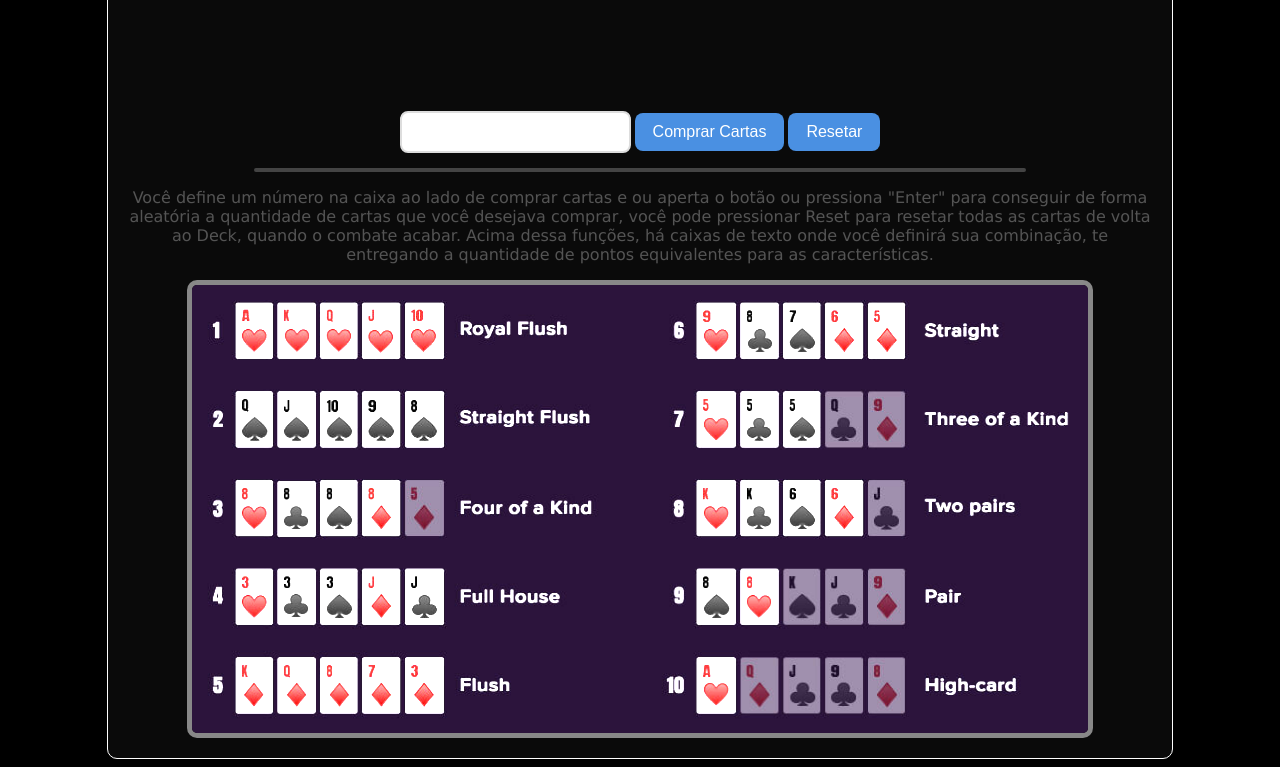
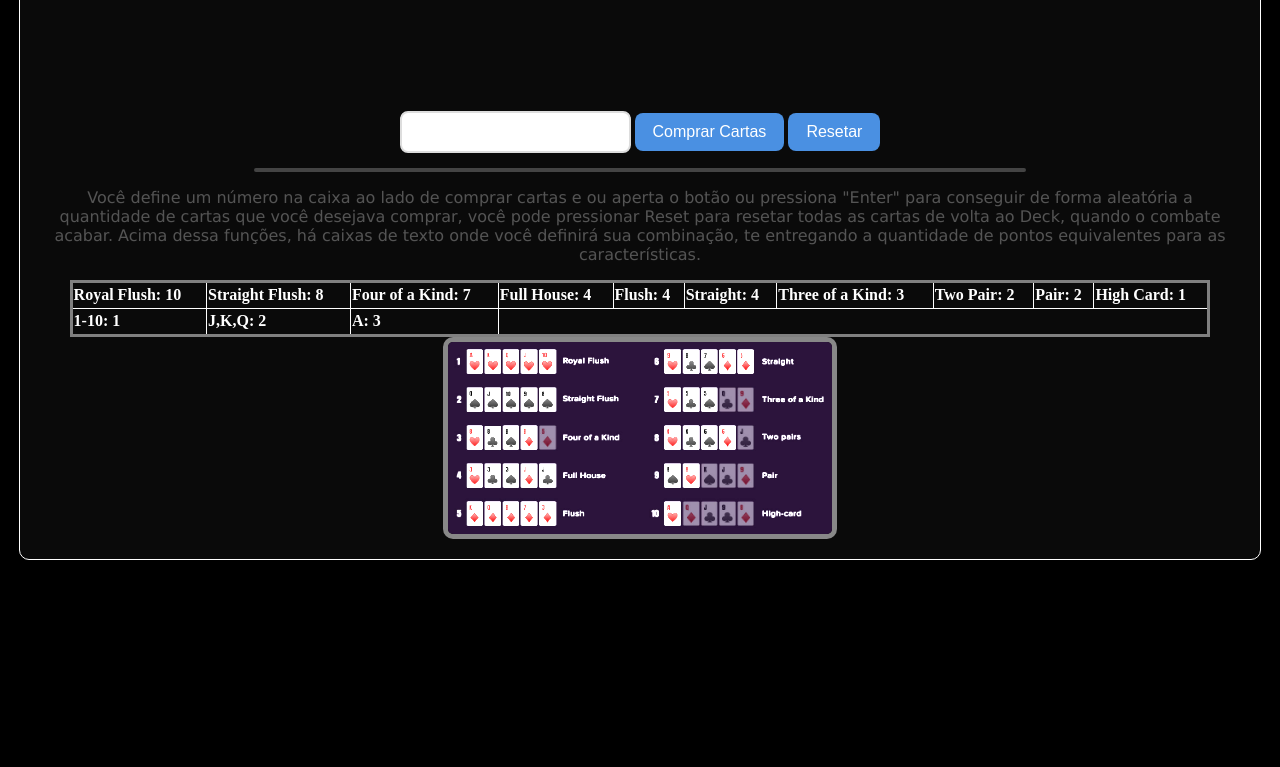
Before and after one commit to rickcham/tome-of-classes, a plain HTML site: page subclasses/caras.html in a window 1280 px wide. Shown: the part 138-905 px from the top of the page. After the commit the page ends 800 px from the top, so only its background shows below. Drawn offline with Linux system fonts and the light colour scheme.

Commit message:
mais ajustes no warmage do renan

```diff
--- a/subclasses/caras.html
+++ b/subclasses/caras.html
@@ -38,6 +38,26 @@ textarea{
     box-shadow: 0 0 5px rgba(74,144,226,0.4);
   }
 
+th{
+    border: solid white 1px;
+}
+
+
+table {
+    width: 100%;
+  max-width: 100%;
+  border-collapse: collapse;
+  height: auto;
+  table-layout: auto;
+  border-collapse: collapse;
+  margin-left: 15px;
+  line-height: 1.42857;
+  border: grey solid;
+      text-align: left;
+        width: 95%;
+  margin: auto;
+  overflow-x: auto;
+}
 
 
       *{color: white;}
@@ -71,7 +91,9 @@ button:hover {
 }
 
 .container{
-  width: 80vw;
+  width: 95%;
+  margin: auto;
+  overflow-x: auto;
   background-color: #0a0a0a;
   margin: auto;
   border: 1px solid white;
@@ -90,8 +112,8 @@ border-radius: 5px;
       }
 
       .poker{
-        width: 70vw;
-        height: 35vw;
+        width: 30vw;
+        height: 15vw;
         margin: auto;
         display: block;
         border: #444 solid 5px;
@@ -103,6 +125,8 @@ border-radius: 5px;
         filter: opacity(30%);
         font-family: 'Lucida Sans', 'Lucida Sans Regular', 'Lucida Grande', 'Lucida Sans Unicode', Geneva, Verdana, sans-serif;
       }
+
+
 
       </style>
 </head>
@@ -124,8 +148,29 @@ border-radius: 5px;
 
 
 <p class="Tutorial">Você define um número na caixa ao lado de comprar cartas e ou aperta o botão ou pressiona "Enter" para conseguir de forma aleatória a quantidade de cartas que você desejava comprar, você pode pressionar Reset para resetar todas as cartas de volta ao Deck, quando o combate acabar. Acima dessa funções, há caixas de texto onde você definirá sua combinação, te entregando a quantidade de pontos equivalentes para as características. </p>
-    <img src="poker.jpeg" class="poker" alt="">
+    <div style="display: flex ; max-width: 80vw; break-after: column;"></div>
+<table style="margin: auto;">
+ <tr>
+<th>Royal Flush: 10</th>
+<th>Straight Flush: 8</th>
+<th>Four of a Kind: 7</th>
+<th>Full House: 4</th>
+<th>Flush: 4</th>
+<th>Straight: 4</th>
+<th>Three of a Kind: 3</th>
+<th>Two Pair: 2</th>
+<th>Pair: 2</th>
+<th>High Card: 1</th>
+ </tr>
+ <tr>
+<th>1-10: 1</th>
+<th>J,K,Q: 2</th>
+<th>A: 3</th>
+ </tr>
+</table>
 
+<img src="poker.jpeg" class="poker" alt="">
+</div>
 </div>
 </body>
 </html>
```
Also changed, not shown: subclasses/coringa.html (+2 -2 lines), subclasses/coringas.html (+2 -0 lines).
